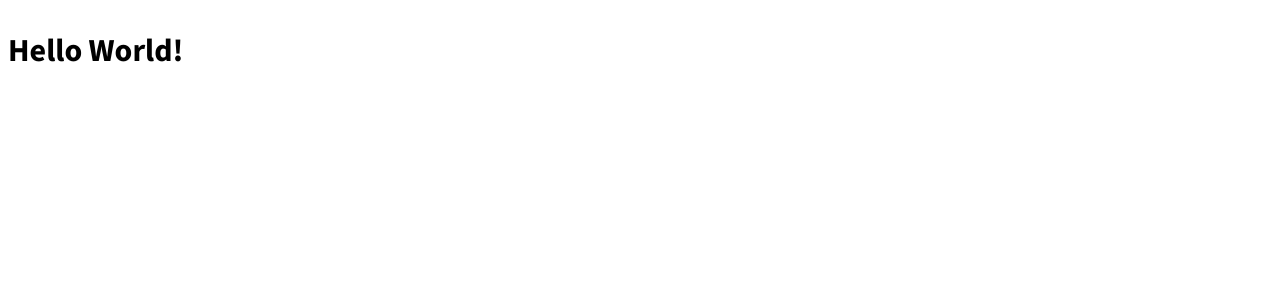
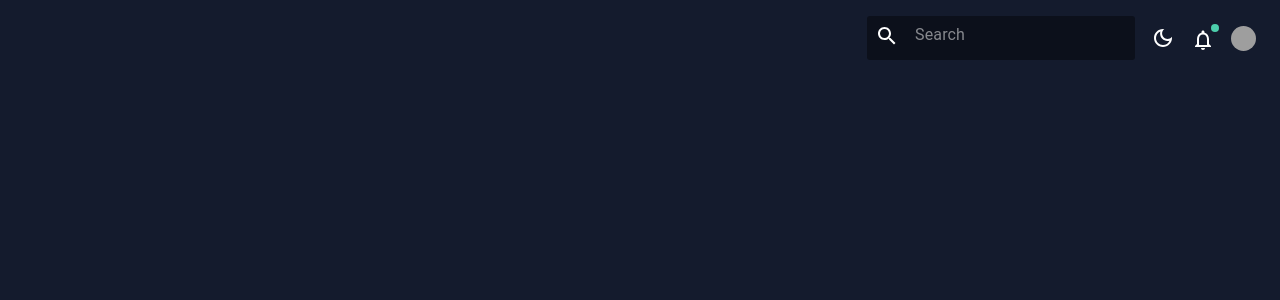
Before and after one commit to Dev041/react-admin, a React (Create React App) app in the folder react-admin/: page / in a window 1280 px wide. Shown: the top 300 px of the page. Built offline with nearby package versions, Linux system fonts and the light colour scheme; grey boxes are pictures that could not be loaded.

Commit message:
top bar and light and dark mode

```diff
--- a/react-admin/src/App.js
+++ b/react-admin/src/App.js
@@ -1,9 +1,19 @@
-
+import {ColorModeContext, useMode} from './theme';
+import { CssBaseline, ThemeProvider } from '@mui/material';
+import Topbar from './scenes/global/Topbar';
 function App() {
+  const [theme, colorMode] = useMode();
   return (
-    <div className="app">
-      <h1>Hello World!</h1>
-    </div>
+    <ColorModeContext.Provider value={colorMode}>
+      <ThemeProvider theme={theme}>
+        <CssBaseline/>
+        <div className="app">
+          <main className="content">
+            <Topbar/>
+          </main>
+        </div>
+      </ThemeProvider>
+    </ColorModeContext.Provider>
   );
 }
 
--- a/react-admin/src/scenes/global/Topbar.jsx
+++ b/react-admin/src/scenes/global/Topbar.jsx
@@ -1,6 +1,55 @@
+import { Box, IconButton, useTheme } from "@mui/material";
+import { useContext } from "react";
+import { ColorModeContext, tokens } from "../../theme";
+import { InputBase } from "@mui/material";
+import Badge from '@mui/material/Badge';
+import Avatar from '@mui/material/Avatar';
+import LightModeOutlinedIcon from "@mui/icons-material/LightModeOutlined";
+import DarkModeOutlinedIcon from "@mui/icons-material/DarkModeOutlined";
+import NotificationsOutlinedIcon from "@mui/icons-material/NotificationsOutlined";
+// import PersonOutlinedIcon from "@mui/icons-material/PersonOutlined";
+import SearchIcon from "@mui/icons-material/Search";
+
 const Topbar = () => {
-    return <div>
-        Topbar
-    </div>
+    const theme = useTheme();
+    const colors = tokens(theme.palette.mode);
+    const colorMode = useContext(ColorModeContext);
+    return(
+        <Box display="flex" justifyContent="flex-end" p={2}>
+            {/* search bar */}
+            {theme.palette.mode==='dark'?(
+            <Box backgroundColor={colors.primary[700]} borderRadius="3px">
+                <IconButton type="button" sx={{p:1}}>
+                    <SearchIcon/>
+                </IconButton>
+                <InputBase sx={{ml: 1 }} placeholder="Search"/>
+            </Box>):(
+            <Box display="flex" backgroundColor="#F6F7F9" borderRadius="3px">
+                <IconButton type="button" sx={{p:1}}>
+                    <SearchIcon/>
+                </IconButton>
+                <InputBase sx={{ml: 1, flex: 1 }} placeholder="Search"/>
+            </Box>)}
+            {/* Icons section */}
+            <Box display="flex">
+                <IconButton sx={{ ml: 1 }} onClick={colorMode.toggleColorMode}>
+                    {theme.palette.mode === 'dark' ? (
+                    <DarkModeOutlinedIcon />):(
+                        <LightModeOutlinedIcon />
+                    )}
+                </IconButton>
+                <IconButton>
+                <Box sx={{ color: 'action.active' }}>
+                    <Badge color="secondary" variant="dot">
+                      <NotificationsOutlinedIcon />
+                    </Badge>
+                </Box>
+                </IconButton>
+                <IconButton>
+                    <Avatar sx={{ width: 25, height: 25 }} src="https://mui.com/static/images/avatar/1.jpg" />
+                </IconButton>
+            </Box>
+        </Box>
+    )
 }
 export default Topbar;
--- a/react-admin/src/theme.js
+++ b/react-admin/src/theme.js
@@ -1,5 +1,6 @@
 import { createContext, useState, useMemo } from "react";
 import { createTheme } from '@mui/material/styles';
+// import { create } from "@mui/material/styles/createTransitions";
 
 //all the colors tokens
 export const tokens = (mode) => ({
@@ -16,7 +17,7 @@ export const tokens = (mode) => ({
             800: "#292929",
             900: "#141414"
         },
-        black: {
+        primary: {
             100: "#d0d1d5",
             200: "#a1a4ab",
             300: "#727681",
@@ -59,17 +60,6 @@ export const tokens = (mode) => ({
             700: "#3e4396",
             800: "#2a2d64",
             900: "#151632"
-        },
-        primary: {
-            100: "#daf1da",
-            200: "#b5e2b5",
-            300: "#91d491",
-            400: "#6cc56c",
-            500: "#47b747",
-            600: "#399239",
-            700: "#2b6e2b",
-            800: "#1c491c",
-            900: "#0e250e"
         }
     }
     :{
@@ -84,7 +74,7 @@ export const tokens = (mode) => ({
             800: "#c2c2c2",
             900: "#e0e0e0",
         },
-        black: {
+        primary: {
             100: "#040509",
             200: "#080b12",
             300: "#0c101b",
@@ -127,17 +117,6 @@ export const tokens = (mode) => ({
             700: "#a4a9fc",
             800: "#c3c6fd",
             900: "#e1e2fe",
-        },
-        primary: {
-            100: "#0e250e",
-            200: "#1c491c",
-            300: "#2b6e2b",
-            400: "#399239",
-            500: "#47b747",
-            600: "#6cc56c",
-            700: "#91d491",
-            800: "#b5e2b5",
-            900: "#daf1da",
         }
     }
 )
@@ -170,7 +149,7 @@ export const themeSettings = (mode) => {
                         main: colors.primary[100],
                     },
                     secondary: {
-                        main: colors.greenAccent[500],
+                        main: "#47b747",
                     },
                     neutral: {
                         dark: colors.grey[700],
@@ -178,7 +157,7 @@ export const themeSettings = (mode) => {
                         light: colors.grey[100]
                     },
                     background: {
-                        default: "#fcfcfc",
+                        default: "#ffffff",
                     }
                 }
             )
@@ -215,3 +194,20 @@ export const themeSettings = (mode) => {
 };
 
 // Context for color toggle mode
+export const ColorModeContext = createContext({
+    toggleColorMode: () => {}
+});
+
+export const useMode = () =>{
+    const [mode, setMode] = useState("dark");
+
+    const colorMode = useMemo(
+        () => ({
+            toggleColorMode : () =>
+            setMode((prev)=> (prev === "light" ? "dark" : "light")),
+        }),[]
+    );
+    const theme = useMemo(() => createTheme(themeSettings(mode)),[mode]);
+
+    return [theme,colorMode]
+}
```
